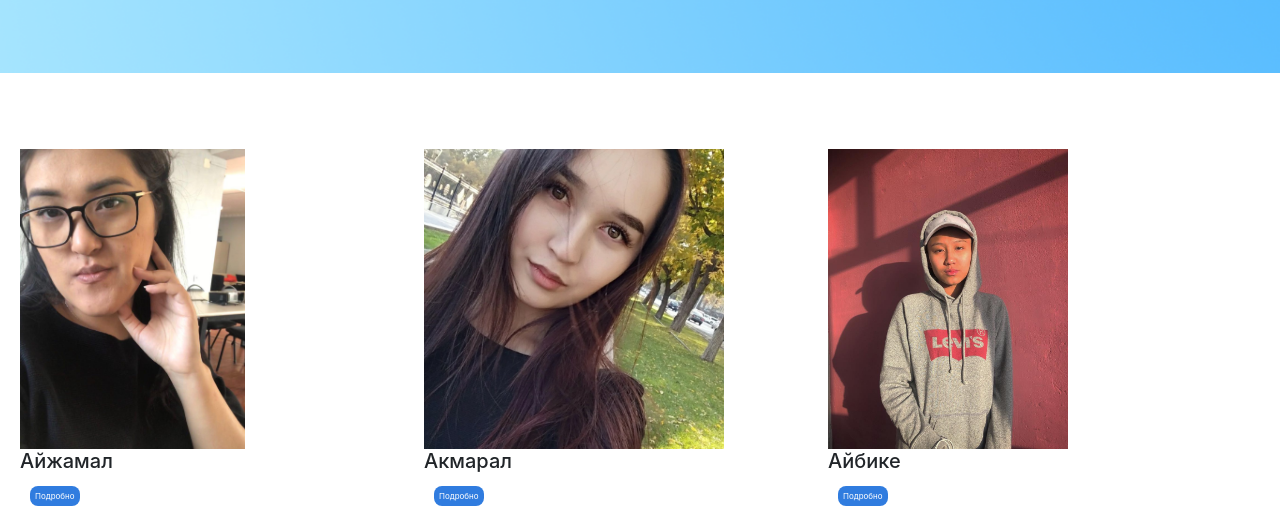
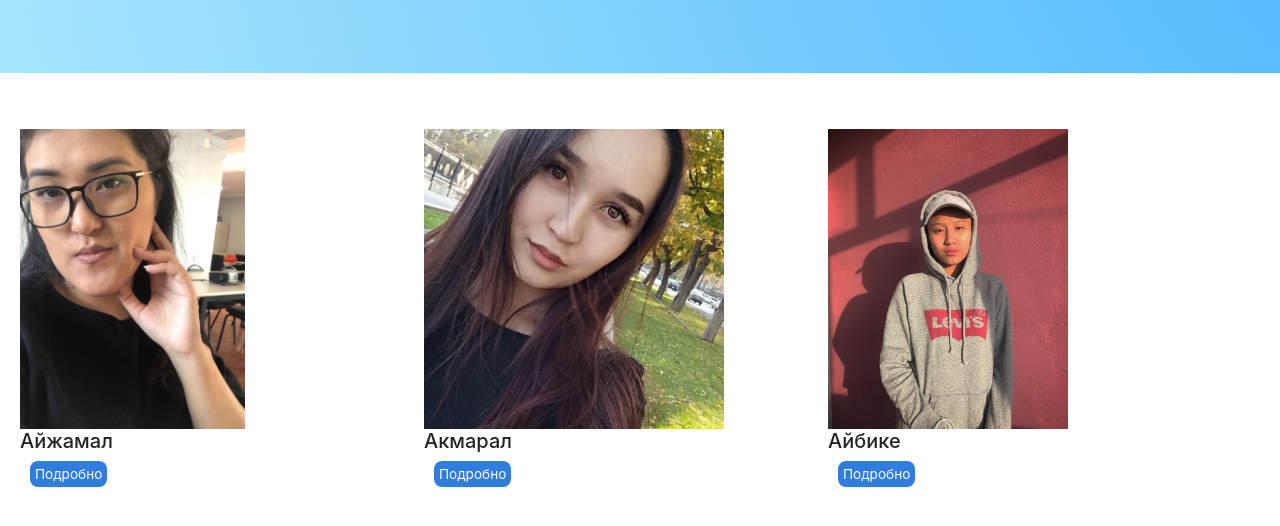
Before and after one commit to Aiperishaaa/PA, a plain HTML site: page participants.html in a window 1280 px wide. Shown: the part 640-1166 px from the top of the page. Drawn offline with nearby package versions, Linux system fonts and the light colour scheme.

Commit message:
change style

```diff
--- a/style.css
+++ b/style.css
@@ -273,14 +273,14 @@ header video {
 }
 .btn_more_news {
   text-decoration: none;
-  width:180px;
-  height: 40px;
+  width:250px;
+  height: 50px;
   background:  rgb(48, 124, 223);
   margin-left: 10px;
   padding: 5px;
   color: white;
   border-radius: 0.5rem;
-  font-size: 50%;
+  font-size: 85%;
 }
 .btn_more_news:hover {
   text-decoration: none;
@@ -291,7 +291,7 @@ header video {
   padding: 5px;
   color: white;
   border-radius: 0.5rem;
-  font-size: 50%;
+  font-size: 85%;
 }
 .btn_more1 {
   margin: 100px 0 0 450px;
@@ -312,9 +312,9 @@ header video {
 }
 .cardsPA {
   width: 100%;
-  height: 400px;
+  height: 500px;
   margin-left: 20px;
-  padding-top: 20px;
+  padding-top: 20px 0 0 15px;
   display: block;
 }
 .newsPA .cardsPA {
@@ -332,6 +332,10 @@ header video {
   height: 400px;
   float: left;
   margin-left: 20px;
+}
+.participantsPA {
+  width: 100%;
+  height: 2000px;
 }
 #request {
   width: 555px;
```
Also changed, not shown: about.html (+5 -6 lines), activityIT.html (+0 -1 lines), activityPA.html (+0 -2 lines).
